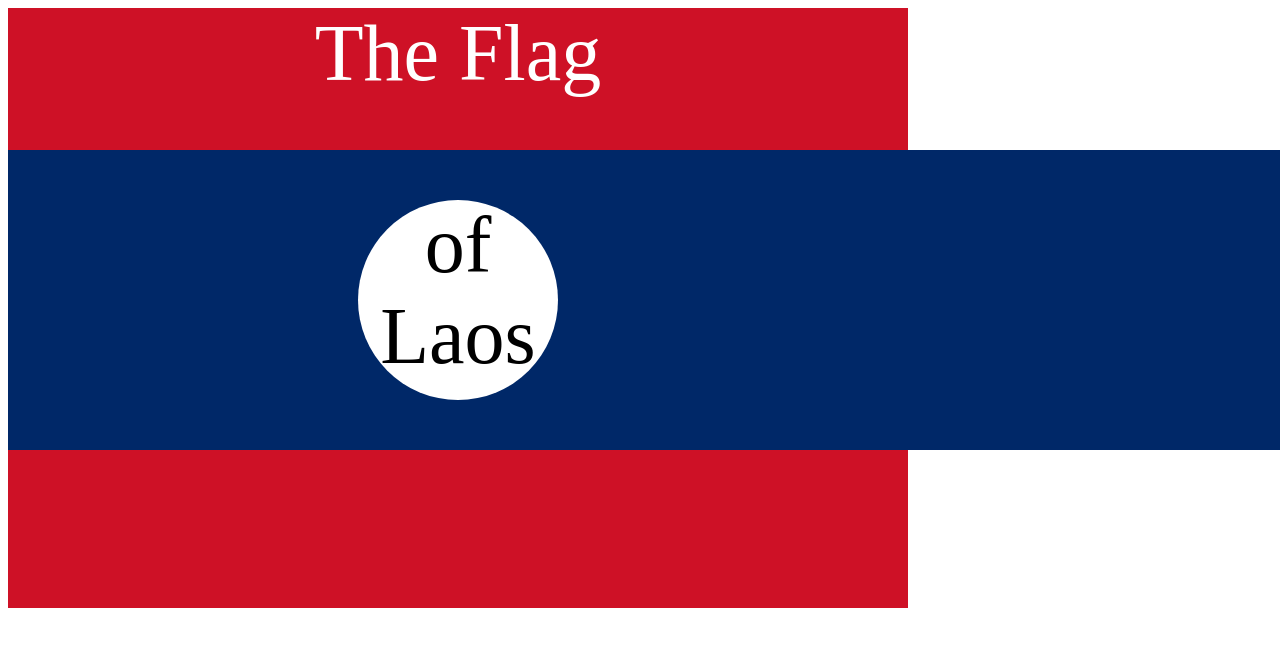
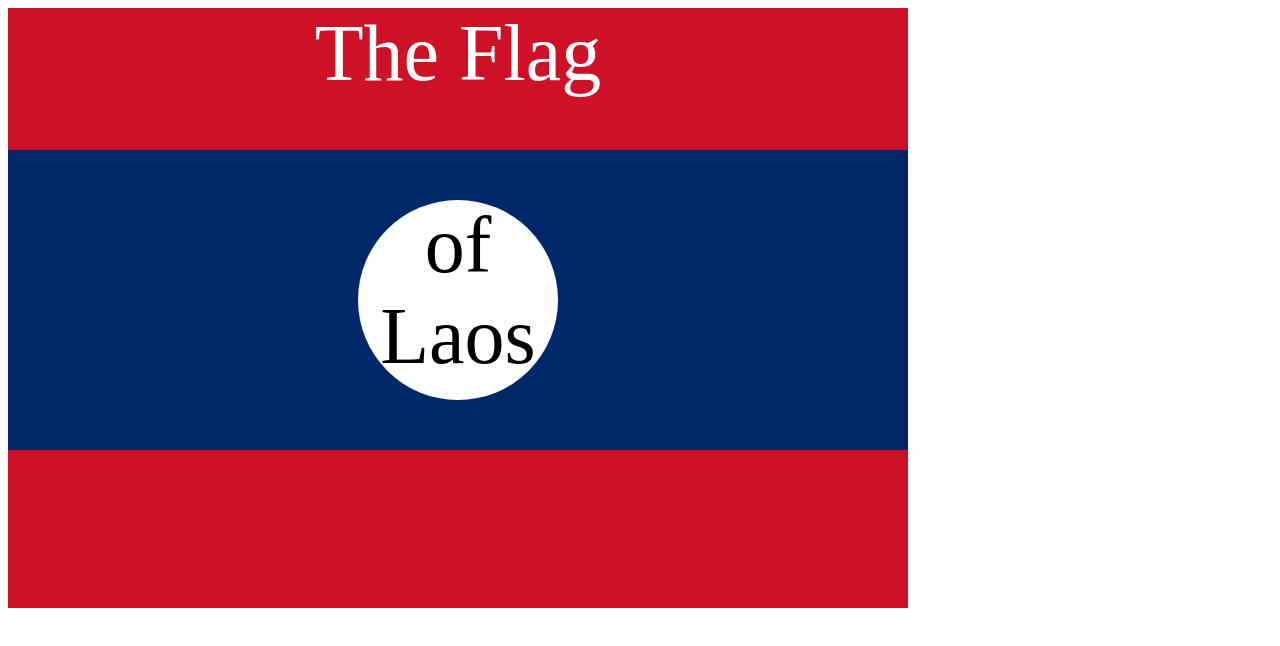
Before and after one commit to le-triana/laos-flag, a plain HTML site: page index.html in a window 1280 px wide. Drawn offline with Linux system fonts and the light colour scheme.

Commit message:
Update index.html
sizing error

```diff
--- a/index.html
+++ b/index.html
@@ -16,7 +16,7 @@
     .flag > div {
       background-color: #002868;
       height: 300px;
-      width: 100%;
+      width: 900px;
       position: absolute;
       top: 150px;
 
```
